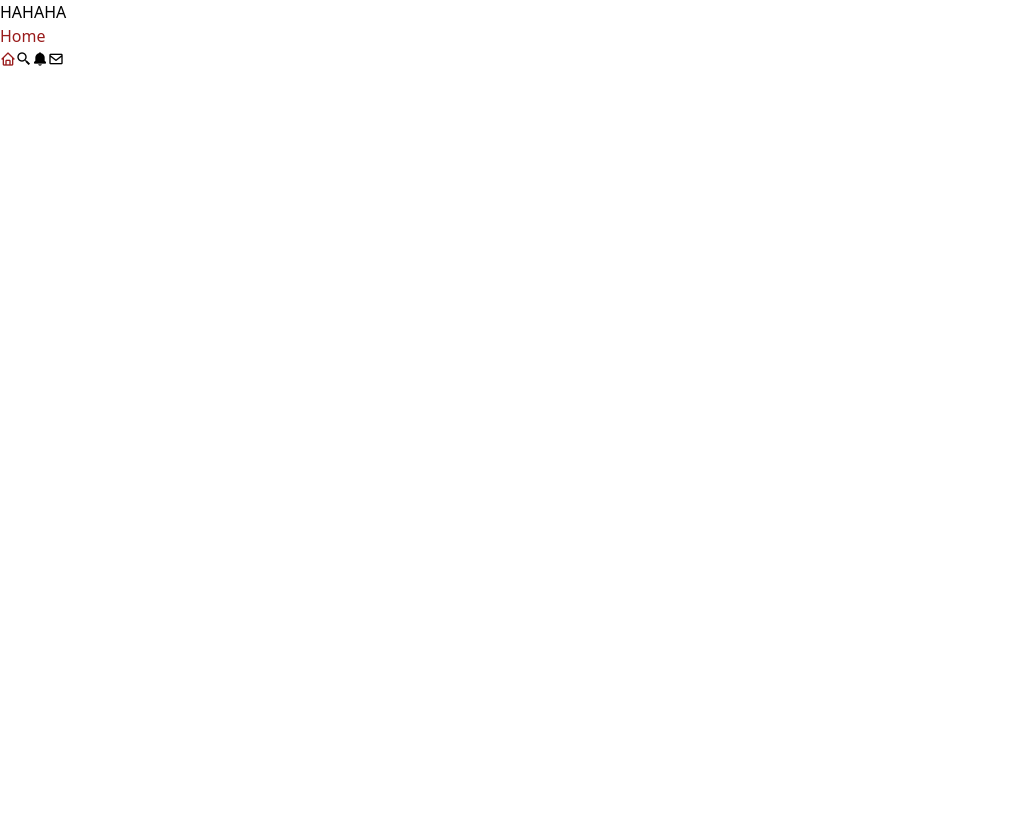
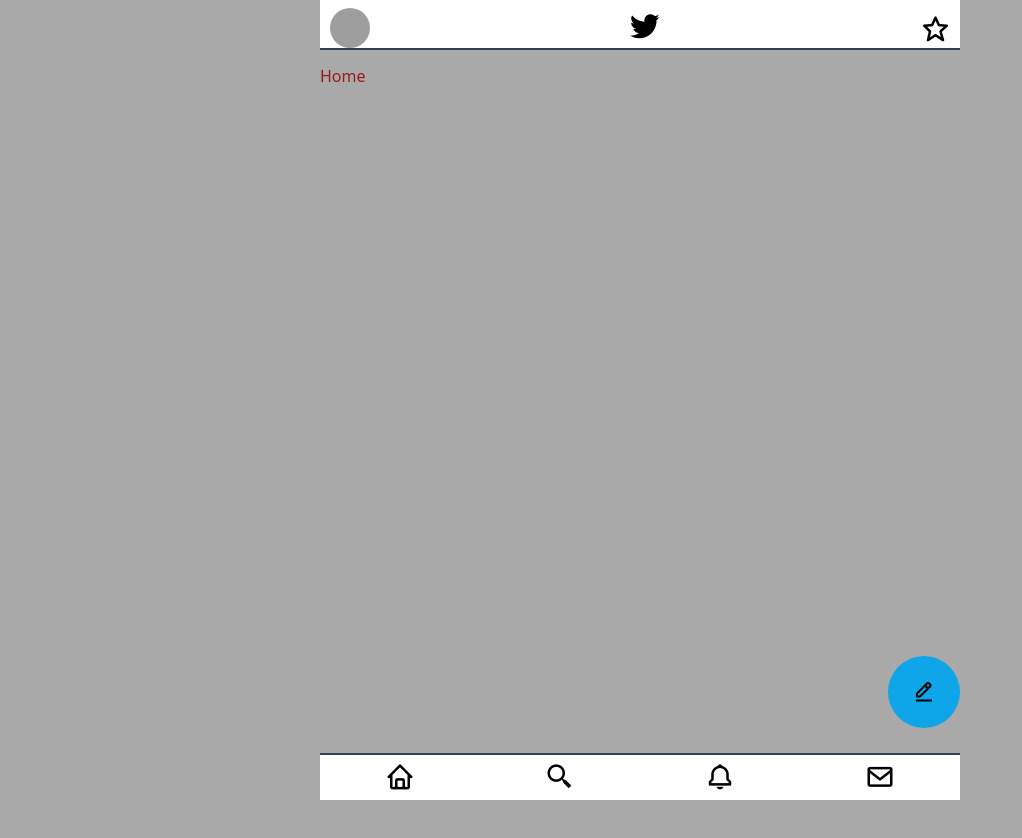
Before and after one commit to arifin2018/react-twitter, a Next.js app: page /home in a window 1280 px wide. Shown: the top 838 px of the page, without its empty margins (0-1022 px from the left). Before the commit the page ends 800 px from the top, so only its background shows below. Built offline with nearby package versions, Linux system fonts and the light colour scheme; grey boxes are pictures that could not be loaded.

Commit message:
update: navbar header was created

```diff
--- /dev/null
+++ b/components/circle.jsx
@@ -0,0 +1,18 @@
+import React from 'react';
+import Link from 'next/link';
+
+export default function Circle() {
+	return (
+		<>
+			<section className='bottom-[9%] fixed w-3/6'>
+				<Link href="/">
+					<div className='float-right bg-sky-500 w-[4.5rem] h-[4.5rem] rounded-full flex justify-center items-center'>
+						<span className='flex justify-center'>
+							<i className='bx bx-edit-alt text-2xl'></i>
+						</span>
+					</div>
+				</Link>
+			</section>
+		</>
+	);
+}
--- /dev/null
+++ b/components/header.jsx
@@ -0,0 +1,24 @@
+import React from 'react';
+import Image from 'next/image';
+
+export default function Header() {
+	return (
+		<nav className='top-0 fixed text-center w-3/6 border-b-2 border-slate-700'>
+			<div className="bg-white relative h-[3rem]">
+				<div className="flex h-full justify-between items-end">
+					<div className="pl-[1.5%]">
+						<div className="rounded-full overflow-hidden relative h-[40px] w-[40px]">
+							<Image fill alt="picture" src="https://images.unsplash.com/photo-1624555130581-1d9cca783bc0?ixlib=rb-4.0.3&ixid=M3wxMjA3fDB8MHxwaG90by1wYWdlfHx8fGVufDB8fHx8fA%3D%3D&auto=format&fit=crop&w=871&q=80"/>
+						</div>
+					</div>
+					<div className="">
+						<i className='bx bxl-twitter text-4xl' ></i>
+					</div>
+					<div className="pr-[1.5%]">
+						<i className='bx bx-star text-3xl' ></i>
+					</div>
+				</div>
+			</div>
+		</nav>
+	);
+}
--- /dev/null
+++ b/components/navbar.jsx
@@ -0,0 +1,33 @@
+import React from 'react';
+import Link from 'next/link';
+
+export default function Navbar() {
+	return (
+		<>
+			<nav className='bottom-0 fixed text-center w-3/6 border-t-2 border-slate-700'>
+				<div className="flex flex-row bg-white min-h-[12%]">
+					<div className='basis-1/4 py-1'>
+						<Link href="/">
+							<i className='bx bx-home text-3xl'></i>
+						</Link>
+					</div>
+					<div className='basis-1/4 py-1'>
+						<Link href="/">
+							<i className='bx bx-search-alt-2 text-3xl ' ></i>
+						</Link>
+					</div>
+					<div className='basis-1/4 py-1'>
+						<Link href="/">
+							<i className='bx bx-bell text-3xl' ></i>
+						</Link>
+					</div>
+					<div className='basis-1/4 py-1'>
+						<Link href="/">
+							<i className='bx bx-envelope text-3xl' ></i>
+						</Link>
+					</div>
+				</div>
+			</nav>
+		</>
+	);
+}
--- a/layouts/index.jsx
+++ b/layouts/index.jsx
@@ -1,4 +1,7 @@
 import React from 'react';
+import Navbar from '@/components/navbar';
+import Circle from '@/components/circle';
+import Header from '@/components/header';
 
 export const metadata = {
 	description: 'Generated by create next app',
@@ -6,15 +9,13 @@ export const metadata = {
 
 export default function Layout({children}) {
 	return (
-		<>
-			<h1 className='text-5xl text-right w-full text-orange-900 bg-emerald-500'>HAHAHA</h1>
-			{children}
-			<nav className='flex flex-row bg-neutral-700 w-full max-w-sm'>
-				<i className='bx bx-home text-red-800 basis-1/4 mr-32'></i>
-				<i className='bx bx-search-alt-2 basis-1/4' ></i>
-				<i className='bx bxs-bell basis-1/4' ></i>
-				<i className='bx bx-envelope basis-1/4' ></i>
-			</nav>
-		</>
+		<main className='w-full'>
+			<div className='w-3/6 mx-auto'>
+				<Header/>
+				{children}
+				<Circle/>
+				<Navbar/>
+			</div>
+		</main>
 	);
 }
--- a/next.config.js
+++ b/next.config.js
@@ -1,6 +1,14 @@
 /** @type {import('next').NextConfig} */
 const nextConfig = {
-  reactStrictMode: true,
-}
+	reactStrictMode: true,
+	images: {
+		remotePatterns: [
+			{
+				protocol: 'https',
+				hostname: '**',
+			},
+		],
+	},
+};
 
-module.exports = nextConfig
+module.exports = nextConfig;
--- a/pages/home/index.jsx
+++ b/pages/home/index.jsx
@@ -3,9 +3,9 @@ import Layout from '@/layouts';
 
 export default function Home() {
 	return (
-		<>
-			<h1 className='text-red-800'>Home</h1>
-		</>
+		<div className='h-[20000px] pt-16'>
+			<h1 className='text-red-800 '>Home</h1>
+		</div>
 	);
 }
 
--- a/styles/globals.css
+++ b/styles/globals.css
@@ -10,6 +10,6 @@
 
 html,
 body {
-  max-width: 100vw;
   overflow-x: hidden;
+  background-color: darkgray;
 }
--- a/tailwind.config.js
+++ b/tailwind.config.js
@@ -2,9 +2,15 @@
 module.exports = {
 	content: [
     	"./pages/**/*.{js,ts,jsx,tsx,mdx}",
+    	"./layouts/**/*.{js,ts,jsx,tsx,mdx}",
+    	"./components/**/*.{js,ts,jsx,tsx,mdx}",
 	],
 	theme: {
-		extend: {},
+		extend: {
+			minHeight: {
+				'1/4': '25%',
+			}
+		},
 	},
 	plugins: [],
 };
```
Also changed, not shown: pages/index.js (+6 -6 lines).
